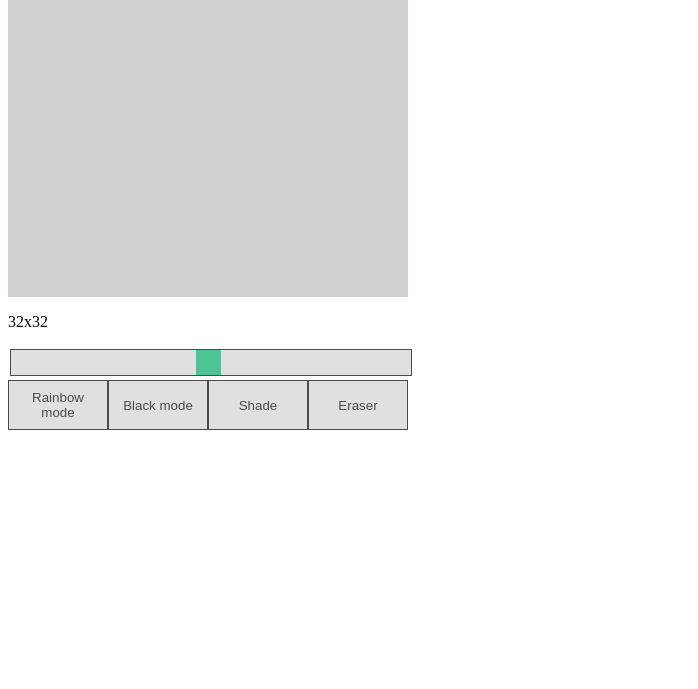
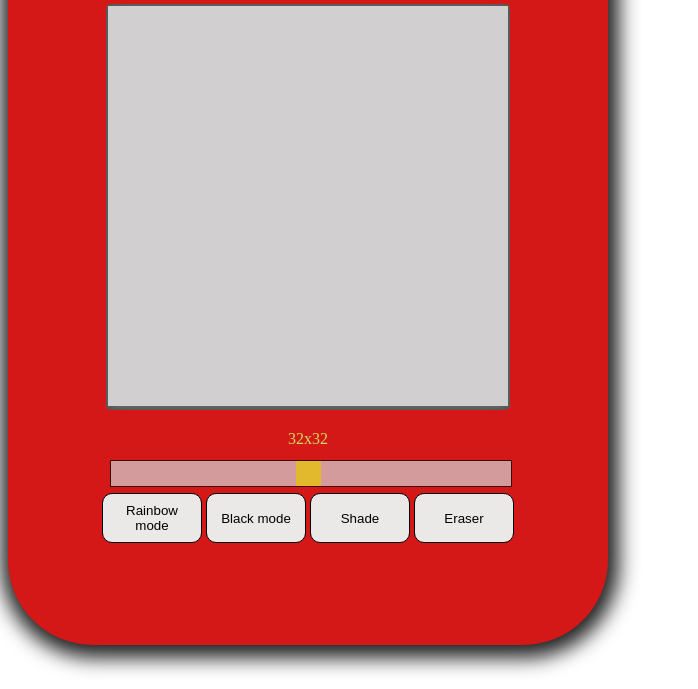
Before and after one commit to enghseb/etch-a-sketch, a plain HTML site: page index.html in a window 1280 px wide. Shown: the part 111-800 px from the top of the page, without its empty margins (0-698 px from the left). Drawn offline with Linux system fonts and the light colour scheme.

Commit message:
Added design, frame, header, shadows, touch up on buttons and colors

```diff
--- a/index.html
+++ b/index.html
@@ -9,7 +9,11 @@
     <title>Document</title>
 </head>
 <body>
+    <div class="frame">
+        <div class="header"><h1>Etch A Sketch</h1></div>
+        <div id="grid-shadow">
             <div id="grid">
+            </div>
         </div>
         <div class="slidecontainer">
             <p id="currentRange">32x32</p>
@@ -20,5 +24,6 @@
             <button id="black">Black mode</button>
             <button id="shade">Shade</button>
             <button id="erase">Eraser</button>
+        </div>
 </body>
 </html>
--- a/js-file.js
+++ b/js-file.js
@@ -1,6 +1,6 @@
 let gridCreated = false;
 let squaresPerSide = 32
-let etchColor = "black"
+let etchColor = "grey"
 
 function setCssProperty(variable, property) {
     /*Changes a .css variable */
--- a/style.css
+++ b/style.css
@@ -1,12 +1,51 @@
 :root {
     --squareWidth-width: 25px;
     --squareHeight-height: 25px;
+}
+
+.frame {
+    display: flex;
+    flex-direction: column;
+    align-items: center;
+    justify-content: center;
+    padding-left: 100px;
+    padding-right: 100px;
+    padding-bottom: 100px;
+    width: 400px;
+    background-color: rgb(212, 24, 24);
+    border-radius: 85px;
+    box-shadow: 2px 4px 20px 9px rgba(0,0,0,0.87);
+}
+
+h1, p {
+    margin-top: 30px;
+    margin-bottom: 30px;
+    color: #cfdb5f;
+}
+
+p {
+    text-align: center;
+    color: #cfdb5f;
+    margin-top: 10px;
+    margin-bottom: 10px;
+}
+
+#grid-shadow {
+    margin: 10px;
+    padding-bottom: 4px;
+    padding-left: 2px;
+    padding-right: 2px;
+    padding-top: 2px;
+    border-radius: 5px;
+    background-color: rgb(141, 140, 140);
+    box-shadow:  inset 0px 0px 8px 6px rgba(0,0,0,0.4);
 }
 
 #grid {
     display: flex;
     width: 400px;
     flex-wrap: wrap;
+   /*  object-position: 50% 50%; */
 }
 
 #grid > div {
@@ -36,7 +75,7 @@
     appearance: none;
     width: 25px;
     height: 25px;
-    background: #04AA6D;
+    background: #e9fd36;
     cursor: pointer;
   }
 
@@ -48,16 +87,18 @@ button {
     width: 100px;
     height: 50px;
     border: solid black 1px;
-    background: #d3d3d3;
+    background: #ebe8e8;
     outline: none;
-    opacity: 0.7;
+    border-radius: 10px;
+    margin: 2px;
+    /* opacity: 0.7; */
 }
 
 button:hover {
-    background: #04AA6D;
+    background: #cfdb5f;
 }
 
 #black-active, #rainbow-active,
 #shade-active, #erase-active {
-    background: red;
+    background: #cfdb5f;
 }
```
Lines whose indentation alone changed are shown as unchanged.
